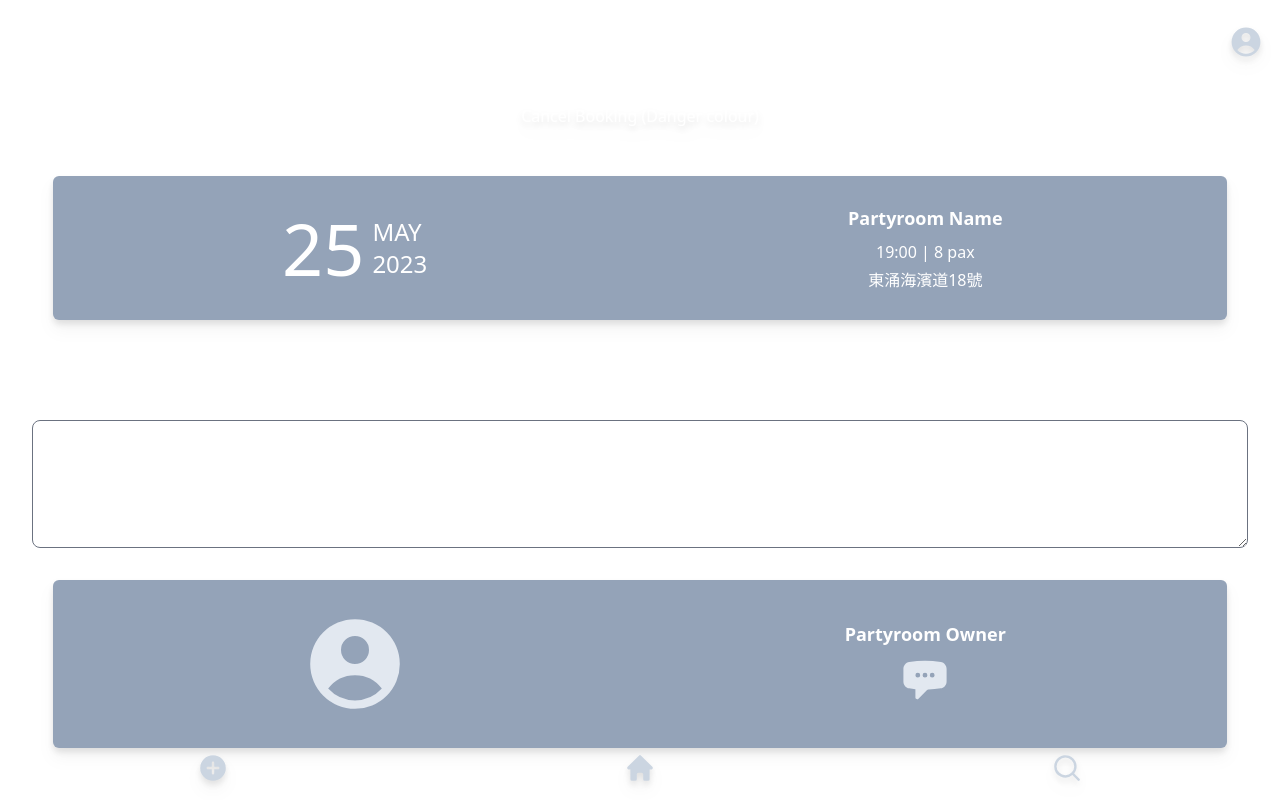
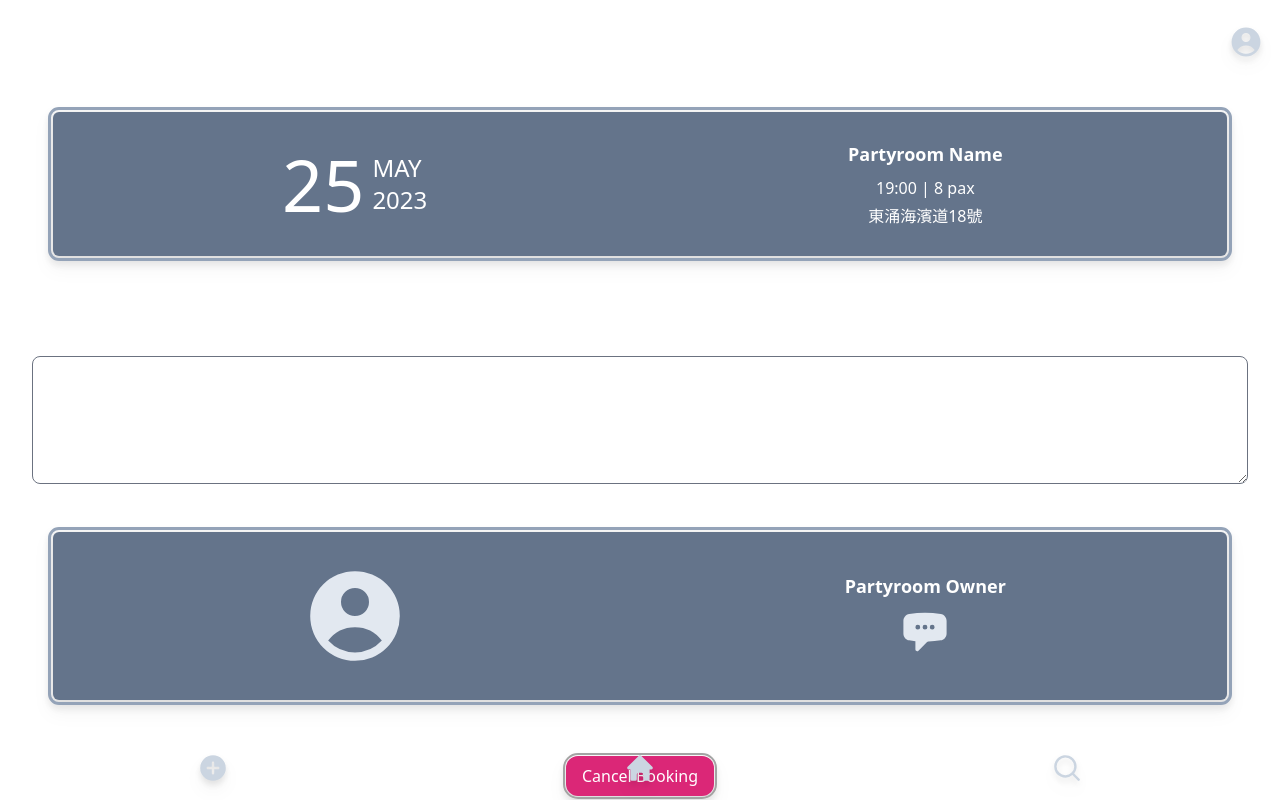
Before and after one commit to onu941/c25-capstone-project-kb, a React (Vite) app in the folder vite-client/: page /booking in a window 1280 px wide. Built offline with nearby package versions, Linux system fonts and the light colour scheme.

Commit message:
update colour scheme (not finalised)

```diff
--- a/vite-client/index.html
+++ b/vite-client/index.html
@@ -4,7 +4,7 @@
     <meta charset="UTF-8" />
     <link rel="icon" type="image/svg+xml" href="/vite.svg" />
     <meta name="viewport" content="width=device-width, initial-scale=1.0" />
-    <title>Vite + React + TS</title>
+    <title>Partyroom App</title>
   </head>
   <body>
     <div id="root"></div>
--- a/vite-client/src/components/SetBookings.tsx
+++ b/vite-client/src/components/SetBookings.tsx
@@ -7,6 +7,7 @@ export function SetBookings() {
   const numBookings = 5; // change as needed
   const bookings = Array.from({ length: numBookings }, (_, i) => (
     <Link to="/booking">
+      <div className="my-4">
         <BookingCard
           key={i}
           date={25}
@@ -17,6 +18,7 @@ export function SetBookings() {
           pax={10}
           address={"18 Tung Chung Waterfront Rd"}
         />
+      </div>
     </Link>
   ));
   return <FullScreen>{bookings}</FullScreen>;
--- a/vite-client/src/components/SetGeneral.tsx
+++ b/vite-client/src/components/SetGeneral.tsx
@@ -1,11 +1,11 @@
 import { Link } from "react-router-dom";
-import { PrimaryButton } from "./minicomponents/Buttons";
+import { DangerButton, PrimaryButton } from "./minicomponents/Buttons";
 import { FullScreen } from "./minicomponents/Containers";
 import { StandardInput } from "./minicomponents/Inputs";
 
 export function SetGeneral() {
   return (
-    <FullScreen>
+    <>
       <div className="w-full flex flex-col place-content-center place-items-center">
         <div className="dark:bg-slate-500 p-8 rounded-lg w-11/12 flex flex-col place-content-center mb-16">
           <span className="text-xl mb-8 font-semibold">Edit Account Info</span>
@@ -18,16 +18,16 @@ export function SetGeneral() {
           <span className="text-xl mb-12 font-semibold">Account Help</span>
           <div className="px-32 flex flex-col place-items-center">
             <PrimaryButton label="User Support" />
-            <PrimaryButton label="Deactivate Account (Needs danger)" />
+            <DangerButton label="Deactivate Account" />
           </div>
         </div>
       </div>
       <div className="mb-24 flex justify-center">
         <Link to="/handle_user">
-          <PrimaryButton label="Logout (needs other colour)" />
+          <DangerButton label="Logout" />
         </Link>
       </div>
-    </FullScreen>
+    </>
   );
 }
 188;
--- a/vite-client/src/components/minicomponents/Buttons.tsx
+++ b/vite-client/src/components/minicomponents/Buttons.tsx
@@ -16,7 +16,35 @@ export function PrimaryButton(props: ButtonProps) {
     <div className={`${props.isCentered ? "flex justify-center" : ""}`}>
       <button
         type={props.type}
-        className="py-2 px-4 dark:bg-slate-600 rounded-xl flex place-content-center place-items-center mb-6 w-fit drop-shadow-lg"
+        className="py-2 px-4 dark:bg-slate-700 rounded-xl flex place-content-center place-items-center mb-6 w-fit drop-shadow-lg outline outline-2 outline-offset-1 outline-neutral-400"
+        onClick={props.onClick}
+      >
+        {props.label}
+      </button>
+    </div>
+  );
+}
+
+export function DangerButton(props: ButtonProps) {
+  return (
+    <div className={`${props.isCentered ? "flex justify-center" : ""}`}>
+      <button
+        type={props.type}
+        className="py-2 px-4 bg-pink-600 rounded-xl flex place-content-center place-items-center mb-6 w-fit drop-shadow-lg outline outline-2 outline-offset-1 outline-neutral-400"
+        onClick={props.onClick}
+      >
+        {props.label}
+      </button>
+    </div>
+  );
+}
+
+export function SubmitButton(props: ButtonProps) {
+  return (
+    <div className={`${props.isCentered ? "flex justify-center" : ""}`}>
+      <button
+        type={props.type}
+        className="py-2 px-4 bg-emerald-600 rounded-xl flex place-content-center place-items-center mb-6 w-fit drop-shadow-lg outline outline-2 outline-offset-1 outline-neutral-400"
         onClick={props.onClick}
       >
         {props.label}
--- a/vite-client/src/components/minicomponents/Cards.tsx
+++ b/vite-client/src/components/minicomponents/Cards.tsx
@@ -19,7 +19,7 @@ interface CardProps {
 export function BookingCard(props: CardProps) {
   return (
     <div className="flex place-content-center">
-      <div className="bg-slate-400 w-11/12 place-content-center place-items-center px-4 py-7 mb-6 rounded-md columns-2 flex drop-shadow-lg">
+      <div className="bg-slate-500 w-11/12 place-content-center place-items-center px-4 py-7 mb-6 rounded-md columns-2 flex drop-shadow-lg outline outline-offset-2 outline-slate-400">
         <div className="w-full flex place-content-center columns-2">
           <div className="w-fit flex place-content-end place-items-center pr-2 text-7xl">
             {props.date}
@@ -44,7 +44,7 @@ export function BookingCard(props: CardProps) {
 export function PartyroomCard(props: CardProps) {
   return (
     <div className="flex place-content-center">
-      <div className="bg-slate-400 w-11/12 place-content-center place-items-center px-4 py-7 mb-6 rounded-md columns-2 flex flex-col drop-shadow-lg">
+      <div className="bg-slate-500 w-11/12 place-content-center place-items-center px-4 py-7 mb-6 rounded-md columns-2 flex flex-col drop-shadow-lg outline outline-offset-2 outline-slate-400">
         <div className="text-3xl mb-5 font-semibold">{props.name}</div>
         <div className="text-xl text-slate-300">{props.address}</div>
       </div>
@@ -55,7 +55,7 @@ export function PartyroomCard(props: CardProps) {
 export function OwnerCard(props: CardProps) {
   return (
     <div className="flex place-content-center">
-      <div className="bg-slate-400 w-11/12 place-content-center place-items-center px-4 py-7 mb-6 rounded-md columns-2 flex drop-shadow-lg">
+      <div className="bg-slate-500 w-11/12 place-content-center place-items-center px-4 py-7 mb-6 rounded-md columns-2 flex drop-shadow-lg outline outline-offset-2 outline-slate-400">
         <div className="w-full flex place-content-center">
           <UserCircleIcon className="h-28 w-28 text-slate-200" />
         </div>
@@ -73,7 +73,7 @@ export function OwnerCard(props: CardProps) {
 export function ReviewCard(props: CardProps) {
   return (
     <div className="flex place-content-center">
-      <div className="columns-2 bg-slate-400 w-11/12 place-content-center place-items-center px-4 py-7 mb-6 rounded-md flex drop-shadow-lg">
+      <div className="columns-2 bg-slate-500 w-11/12 place-content-center place-items-center px-4 py-7 mb-6 rounded-md flex drop-shadow-lg outline outline-offset-2 outline-slate-400">
         <div className="w-full flex place-content-center text-5xl">
           {props.score}/10
         </div>
--- a/vite-client/src/components/minicomponents/Containers.tsx
+++ b/vite-client/src/components/minicomponents/Containers.tsx
@@ -1,6 +1,6 @@
 export function FullScreenInitial(props: React.PropsWithChildren<{}>) {
   return (
-    <div className="h-screen dark:bg-slate-800 flex flex-col place-content-center place-items-center text-white">
+    <div className="h-screen dark:bg-slate-900 flex flex-col place-content-center place-items-center text-white">
       {props.children}
     </div>
   );
@@ -8,7 +8,7 @@ export function FullScreenInitial(props: React.PropsWithChildren<{}>) {
 
 export function FullScreen(props: React.PropsWithChildren<{}>) {
   return (
-    <div className="overflow-auto h-screen dark:bg-slate-800 flex flex-col text-white">
+    <div className="overflow-auto h-screen dark:bg-slate-900 flex flex-col text-white">
       {props.children}
     </div>
   );
--- a/vite-client/src/components/minicomponents/Inputs.tsx
+++ b/vite-client/src/components/minicomponents/Inputs.tsx
@@ -24,40 +24,6 @@ type InputProps = {
   isReadOnly?: boolean;
 };
 
-export function AddressLine2(props: InputProps) {
-  return (
-    <>
-      <select
-        className="rounded-lg w-full dark:bg-slate-200 dark:text-gray-500 mb-6 text-center"
-        placeholder="Pick your district"
-      >
-        <option disabled selected>
-          line 2
-        </option>
-        {addressLine2.map((line) => {
-          return <option>{line}</option>;
-        })}
-      </select>
-    </>
-  );
-}
-
-export function AddressLine3() {
-  return (
-    <select
-      className="rounded-lg w-full dark:bg-slate-200 dark:text-gray-500 mb-6 flex text-center"
-      placeholder="Pick your district"
-    >
-      <option disabled selected>
-        line 3
-      </option>
-      {addressLine3.map((line) => {
-        return <option>{line}</option>;
-      })}
-    </select>
-  );
-}
-
 export function StandardInput(props: InputProps) {
   return (
     <div
@@ -71,7 +37,7 @@ export function StandardInput(props: InputProps) {
           type={props.type}
           className={`${
             props.isReadOnly ? "readonly" : ""
-          }dark:text-black text-black dark:bg-slate-200 p-2 rounded-lg mb-5 text-center w-full drop-shadow-lg`}
+          }dark:text-black text-black dark:bg-slate-300 p-2 rounded-lg mb-5 text-center w-full drop-shadow-lg`}
           {...props.register}
           onChange={props.onChange}
           value={props.value}
@@ -106,7 +72,7 @@ export function MiniInput(props: InputProps) {
       type={props.type}
       className={`${
         props.isReadOnly ? "readonly" : ""
-      } text-black dark:text-black dark:bg-slate-200 p-2 rounded-lg mb-5 text-center w-32`}
+      } text-black dark:text-black dark:bg-slate-300 p-2 rounded-lg mb-5 text-center w-32`}
       {...props.register}
       onChange={props.onChange}
       value={props.value}
@@ -121,7 +87,7 @@ export function TextArea(props: InputProps) {
     <textarea
       className={`${
         props.isReadOnly ? "readonly" : ""
-      }dark:bg-slate-200 dark:text-black rounded-lg h-32 w-full`}
+      }dark:bg-slate-300 dark:text-black rounded-lg h-32 w-full`}
       placeholder={props.placeholder}
       maxLength={150}
       value={props.value}
--- a/vite-client/src/components/minicomponents/Sidebar.tsx
+++ b/vite-client/src/components/minicomponents/Sidebar.tsx
@@ -22,7 +22,7 @@ export function Sidebar(props: SidebarProps) {
         />
       )}
       <div
-        className={`flex flex-col place-items-center px-4 py-6 ease-in-out duration-300 sidebar h-full z-40 fixed top-0 right-0 dark:bg-slate-600 ${
+        className={`flex flex-col place-items-center px-4 py-6 ease-in-out duration-300 sidebar h-full z-40 fixed top-0 right-0 dark:bg-slate-700 ${
           props.isOpen ? "translate-x-0" : "translate-x-full"
         }`}
       >
--- a/vite-client/src/components/minicomponents/Tab.tsx
+++ b/vite-client/src/components/minicomponents/Tab.tsx
@@ -13,7 +13,7 @@ interface SettingTabProps {
 
 export function Tab() {
   return (
-    <div className="z-20 fixed bottom-0 columns-3 flex justify-around w-full py-4 dark:bg-slate-600">
+    <div className="z-20 fixed bottom-0 columns-3 flex justify-around w-full py-4 dark:bg-slate-700">
       <div>
         <Link to="/new_room">
           <PlusCircleIcon className="h-8 w-8 text-slate-300 drop-shadow-lg"></PlusCircleIcon>
@@ -35,7 +35,7 @@ export function Tab() {
 
 export function SettingsTab(props: SettingTabProps) {
   return (
-    <div className="tabs mt-5 mb-12 w-full flex place-content-around">
+    <div className="tabs mt-5 mb-6 w-full flex place-content-around">
       <SettingsTabButton
         onClick={() => props.handleClick("bookings")}
         name="Bookings"
--- a/vite-client/src/pages/Booking.tsx
+++ b/vite-client/src/pages/Booking.tsx
@@ -7,7 +7,10 @@ import {
 } from "../components/minicomponents/Headers";
 import { Sidebar } from "../components/minicomponents/Sidebar";
 import { Tab } from "../components/minicomponents/Tab";
-import { PrimaryButton } from "../components/minicomponents/Buttons";
+import {
+  DangerButton,
+  PrimaryButton,
+} from "../components/minicomponents/Buttons";
 import { BookingCard, OwnerCard } from "../components/minicomponents/Cards";
 import { TextArea } from "../components/minicomponents/Inputs";
 import { Link } from "react-router-dom";
@@ -47,9 +50,8 @@ export default function Booking() {
           title="Booking Details"
         ></AppHeader>
         <Sidebar isOpen={sidebarIsOpen} toggleSidebar={toggleSidebar}></Sidebar>
-        <div className="mt-6 mb-4">
-          <PrimaryButton isCentered label="Cancel Booking (Danger colour)" />
-        </div>
+        <div className="mt-10">
+          <Link to="/partyroom">
             <BookingCard
               date={25}
               month="MAY"
@@ -59,16 +61,13 @@ export default function Booking() {
               pax={8}
               address="東涌海濱道18號"
             />
+          </Link>
+        </div>
         <BodyHeader title="Special Requests" />
-        <div className="flex w-full place-content-center px-8 mb-8">
+        <div className="flex w-full place-content-center px-8 mb-12">
           <TextArea value="Special Request" />
         </div>
         <OwnerCard name="Partyroom Owner" />
-        <div className="mt-8">
-          <Link to="/partyroom">
-            <PrimaryButton isCentered label="Go to Partyroom" />
-          </Link>
-        </div>
         {showReviewSection && (
           <>
             <ReviewHeader />
@@ -87,6 +86,9 @@ export default function Booking() {
             </div>
           </>
         )}
+        <div className="mt-8">
+          <DangerButton isCentered label="Cancel Booking" />
+        </div>
       </FullScreen>
       <Tab />
     </>
--- a/vite-client/src/pages/NewRoom.tsx
+++ b/vite-client/src/pages/NewRoom.tsx
@@ -1,7 +1,11 @@
 import { FullScreen } from "../components/minicomponents/Containers";
 import { AppHeader, FormHeader } from "../components/minicomponents/Headers";
 import { useCallback, useState, useRef } from "react";
-import { PrimaryButton } from "../components/minicomponents/Buttons";
+import {
+  DangerButton,
+  PrimaryButton,
+  SubmitButton,
+} from "../components/minicomponents/Buttons";
 import { NewRoomTab, Tab } from "../components/minicomponents/Tab";
 import { Sidebar } from "../components/minicomponents/Sidebar";
 import { SubmitHandler, useForm } from "react-hook-form";
@@ -156,17 +160,14 @@ export default function NewRoom() {
               />
             </div>
             <div>
-              <PrimaryButton
+              <DangerButton
                 label="Reset"
                 type="button"
                 onClick={() => handleReset()}
               />
             </div>
             <div>
-              <PrimaryButton
-                label="Submit Your Room! (danger?)"
-                type="submit"
-              />
+              <SubmitButton label="Submit Your Room!" type="submit" />
             </div>
           </div>
         </form>
```
Lines whose indentation alone changed are shown as unchanged.
